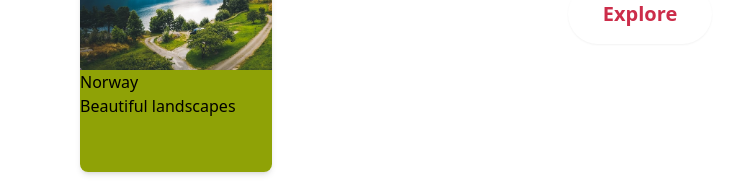
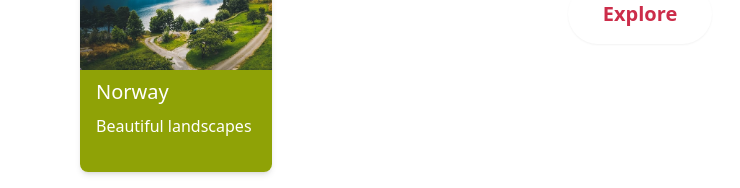
Before and after one commit to fcxmarquez/tailwind-simple-project, a React (Vite) app: page / in a window 1280 px wide. Shown: the part 464-652 px from the top of the page, without its empty margins (0-740 px from the left). Built offline with nearby package versions, Linux system fonts and the light colour scheme.

Commit message:
Disenando nuestras cards

```diff
--- a/src/views/Landing.tsx
+++ b/src/views/Landing.tsx
@@ -29,8 +29,8 @@ export const Landing = () => {
           <div className="h-64 w-48 overflow-hidden rounded-lg shadow-md">
             <div className="h-3/5 w-full bg-norway bg-cover" />
             <div className="h-2/5 w-full bg-secondary">
-              <p>Norway</p>
-              <p>Beautiful landscapes</p>
+              <p className="text-white text-bold text-xl px-4 py-2">Norway</p>
+              <p className="text-white text-md px-4">Beautiful landscapes</p>
             </div>
           </div>
         </div>
```
